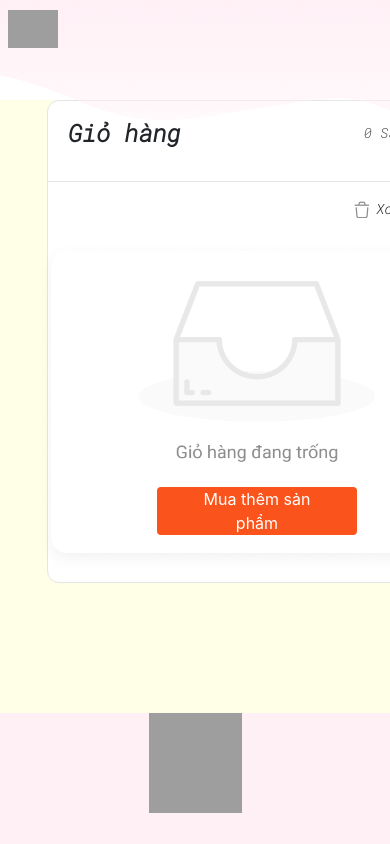
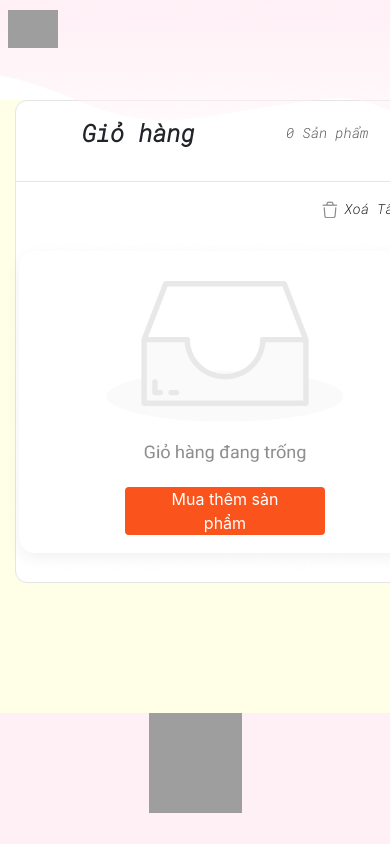
Before and after one commit to nqam1904/kemnhan-fe, a React (Create React App) app: page /gio-hang in a window 390 px wide. Shown: the top 844 px of the page. Built offline with nearby package versions, Linux system fonts and the light colour scheme; grey boxes are pictures that could not be loaded.

Commit message:
reponsive cart

```diff
--- a/src/components/user/cart/CartItem.js
+++ b/src/components/user/cart/CartItem.js
@@ -18,7 +18,7 @@ class CartItem extends Component {
                     <LazyLoadImage effect="blur" src={item.product.image} alt={item.product.name} />
                     <div className="mota">
                         <p className="title_item_cart">{item.product.name}</p>
-                        <p className="title_item_cart">{formatSubstring(item.product.description)}</p>
+                        <p className="title_item_cart description__cart">{formatSubstring(item.product.description)}</p>
                     </div>
                 </div>
                 <div className="option_item">
--- a/src/index.css
+++ b/src/index.css
@@ -1,4 +1,4 @@
-@media (max-width:980px) {
+@media (max-width:1190px) {
     .nav{
         height: 150px;
     }
@@ -53,18 +53,46 @@
       .page_cart {
         margin-top: 100px;
         padding: 0;
-        margin-left: 2rem;
         display: flex;
         flex-direction: column;
+    }
+    .content_item {
+        display: flex;
+        justify-content: flex-end;
+        align-items: center;
+    }
+    .description__cart{
+        display: none;
+    }
+    .cart_custom {
+        width: 100%;
+        border: 1px solid #E5E5E5;
+        position: relative;
+        border-radius: 12px;
+        background-color: #fff;
+    }
+    .cart_item {
+        margin-top: 10px;
+        padding: 20px;
+        border: 1px solid #F5F5F5;
+        margin-bottom: 15px;
+        display: grid;
     }
     .card_cart {
         border: 1px solid #E5E5E5;
         position: relative;
         width: 420px;
         margin-bottom:10px;
-        /* height: 500px; */
         border-radius: 12px;
         background-color: #fff;
+    }
+    .cart_header{
+        width: 100%;
+        display: flex;
+        justify-content: space-around!important;
+        box-sizing: border-box;
+        padding: 20px;
+        border-bottom: 1px solid #e5e5e5;
     }
     .product_body{
         width: 350px;
```
